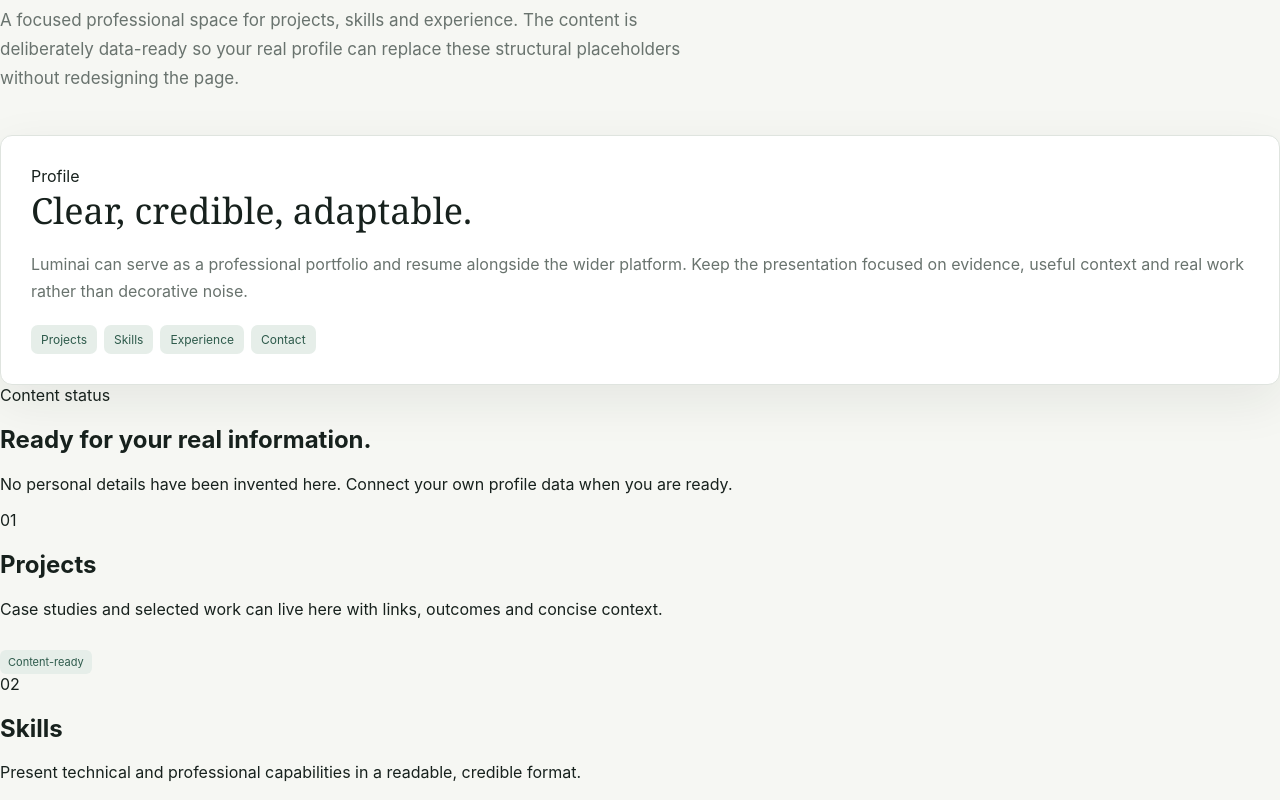
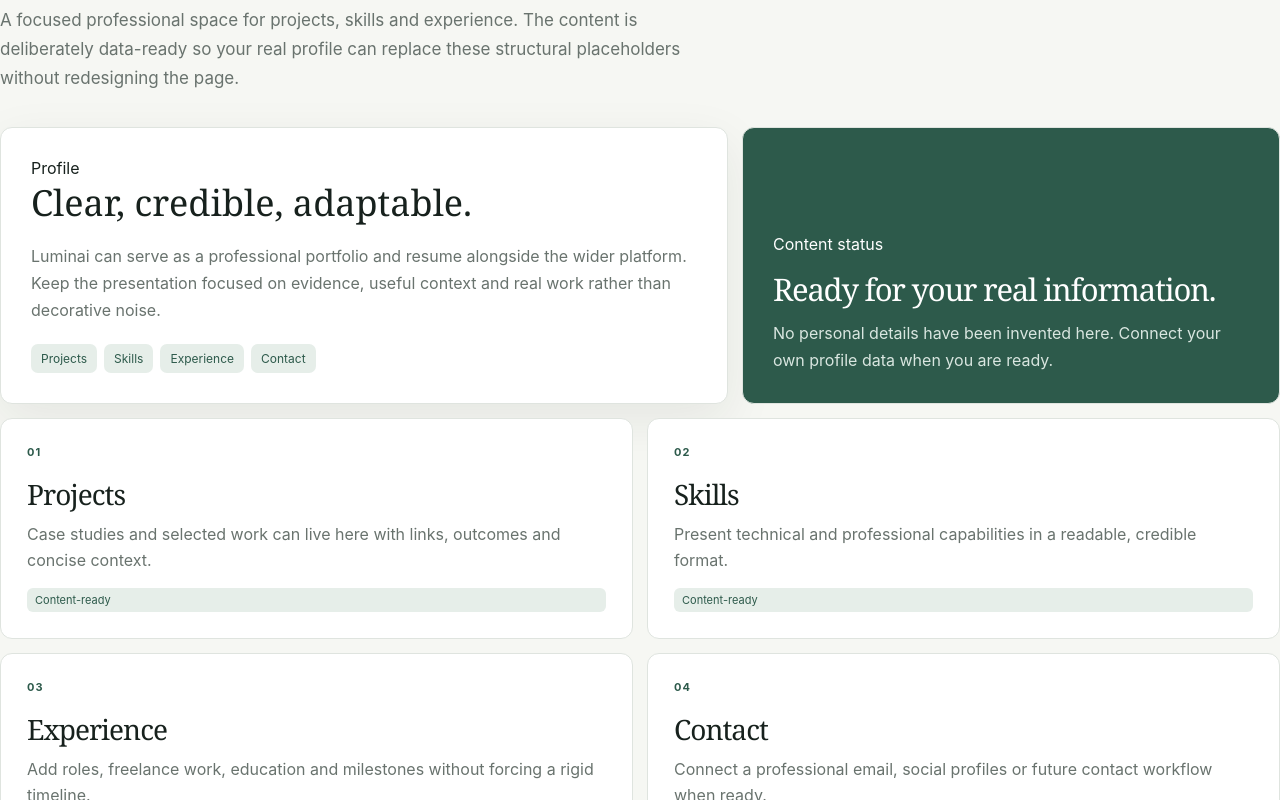
Before and after one commit to itx-adan110/Luminai, a Next.js app: page /portfolio in a window 1280 px wide. Shown: the part 260-1060 px from the top of the page. Built offline with nearby package versions, Linux system fonts and the light colour scheme.

Commit message:
fix: wire portfolio styles into page

```diff
--- a/app/portfolio/page.tsx
+++ b/app/portfolio/page.tsx
@@ -1,3 +1,5 @@
+import styles from "./page.module.css";
+
 const sections = [
   ["Projects", "Case studies and selected work can live here with links, outcomes and concise context."],
   ["Skills", "Present technical and professional capabilities in a readable, credible format."],
@@ -7,29 +9,29 @@ const sections = [
 
 export default function PortfolioPage() {
   return <main className="section-pad tool-page">
-    <div className="tool-title portfolio-intro">
+    <div className={`tool-title ${styles.portfolioIntro}`}>
       <span className="kicker">Professional profile</span>
       <h1>Work worth showing.</h1>
       <p>A focused professional space for projects, skills and experience. The content is deliberately data-ready so your real profile can replace these structural placeholders without redesigning the page.</p>
     </div>
 
-    <section className="portfolio-overview" aria-label="Portfolio overview">
+    <section className={styles.portfolioOverview} aria-label="Portfolio overview">
       <article className="profile-card panel">
         <span className="kicker">Profile</span>
         <h2>Clear, credible, adaptable.</h2>
         <p>Luminai can serve as a professional portfolio and resume alongside the wider platform. Keep the presentation focused on evidence, useful context and real work rather than decorative noise.</p>
         <div className="tags"><span className="tag">Projects</span><span className="tag">Skills</span><span className="tag">Experience</span><span className="tag">Contact</span></div>
       </article>
-      <div className="portfolio-note">
+      <div className={styles.portfolioNote}>
         <span className="kicker">Content status</span>
         <h2>Ready for your real information.</h2>
         <p>No personal details have been invented here. Connect your own profile data when you are ready.</p>
       </div>
     </section>
 
-    <section className="portfolio-grid" aria-label="Portfolio sections">
-      {sections.map(([title, description], index) => <article className="portfolio-item" key={title}>
-        <span className="portfolio-index">{String(index + 1).padStart(2, "0")}</span>
+    <section className={styles.portfolioGrid} aria-label="Portfolio sections">
+      {sections.map(([title, description], index) => <article className={styles.portfolioItem} key={title}>
+        <span className={styles.portfolioIndex}>{String(index + 1).padStart(2, "0")}</span>
         <h2>{title}</h2>
         <p>{description}</p>
         <span className="status-badge">Content-ready</span>
```
